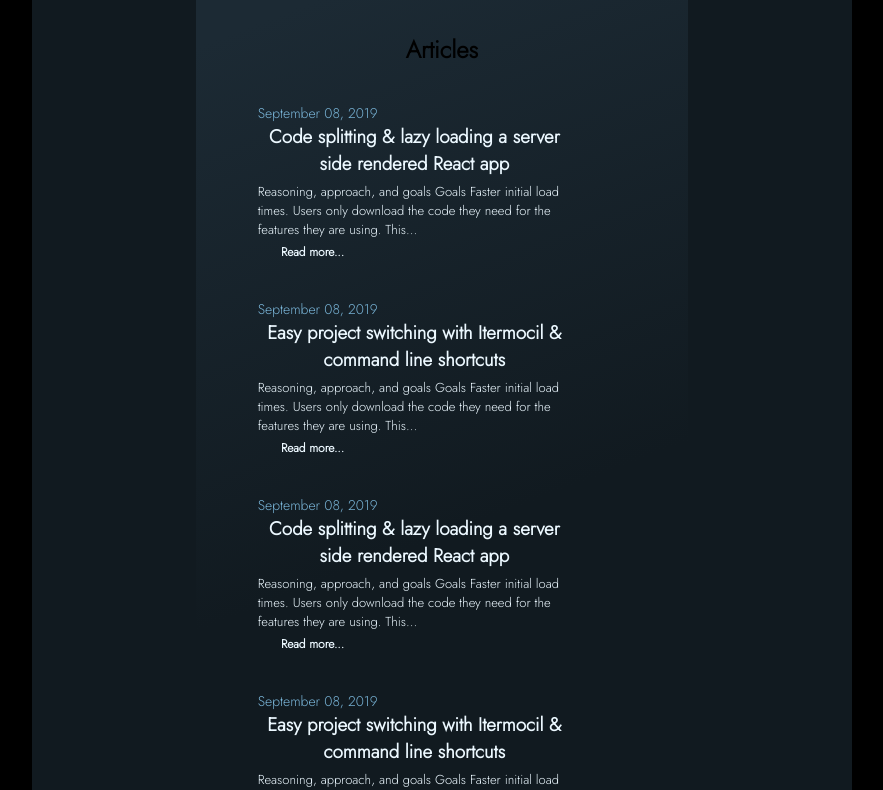
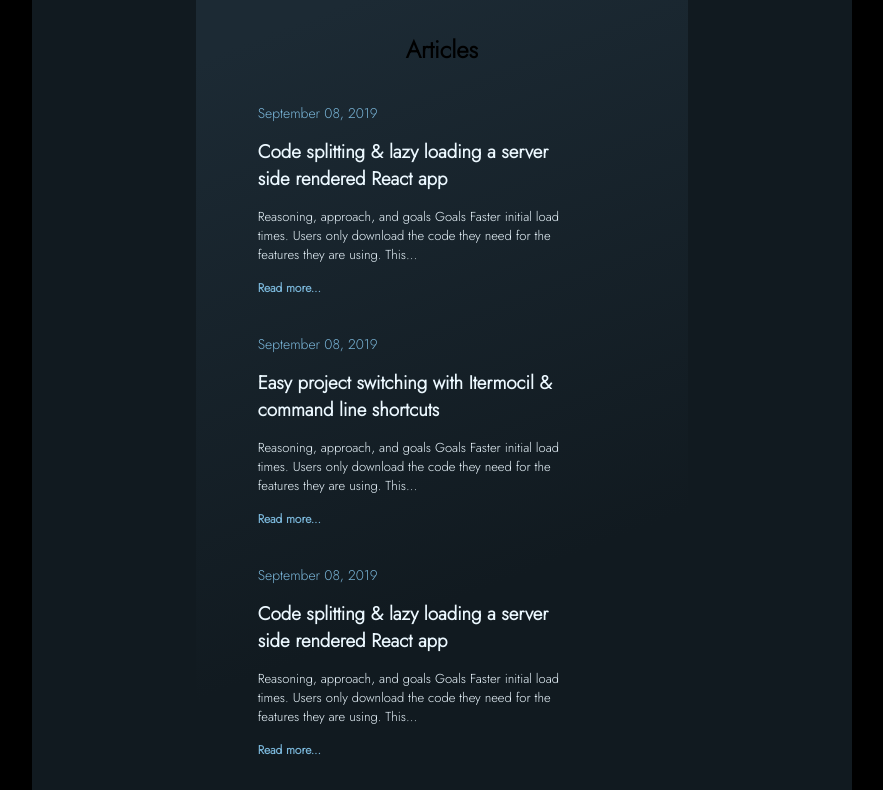
Before and after one commit to olu-damilare/PseudoPortfolio, a React (Create React App) app: page /articles in a window 1280 px wide. Shown: the part 2200-2990 px from the top of the page, without its empty margins (198-1081 px from the left). Built offline with nearby package versions, Linux system fonts and the light colour scheme.

Commit message:
created articles_intro component

```diff
--- a/src/articles_components/articles_intro.js
+++ b/src/articles_components/articles_intro.js
@@ -5,9 +5,9 @@ const ArticleIntro = (props) => {
     return (
         <div className="article_intro">
             <p id="article_date">{props.date}</p>
-            <h3>{props.title}</h3>
+            <h3 className="article_title">{props.title}</h3>
             <p className="article_snippet">{props.snippet}</p>
-            <a href = "#" id="article_readmore">Read more...</a>
+            <p id="article_readmore"><a href = "#" >Read more...</a></p>
         </div>
     )
 }
```
